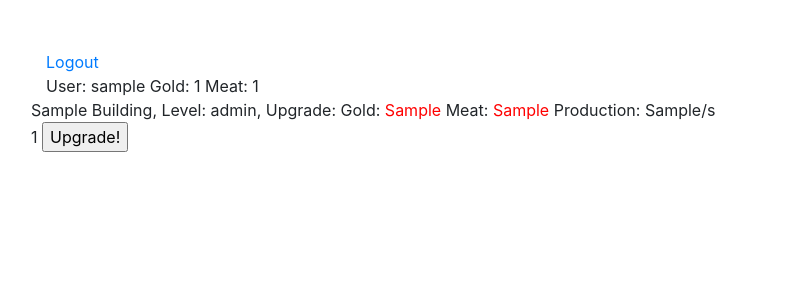
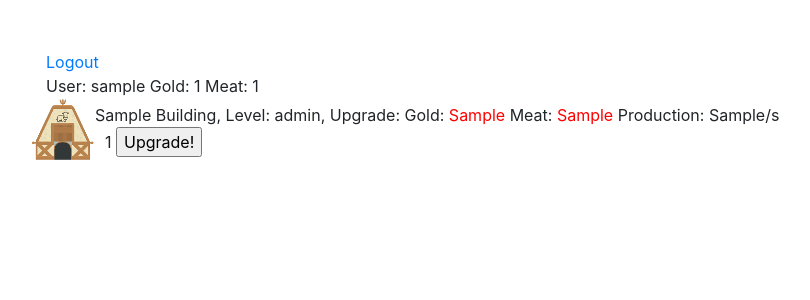
Before and after one commit to shubidubapp/Prusias, a Flask app: template src/templates/u.html.j2 in a window 1280 px wide. Shown: the top 300 px of the page, without its empty margins (39-849 px from the left). Run offline with Flask 2, Linux system fonts and the light colour scheme; a user stored in the database is signed in; tables that the repository leaves empty hold one stand-in row (values such as "Sample post"); the template is opened without the code that fills it: most values are stand-ins (such as "Sample title", 1, 10 or a date in 2020); some libraries are stand-ins or nearby versions.

Commit message:
Icons handled

```diff
--- a/src/templates/u.html.j2
+++ b/src/templates/u.html.j2
@@ -11,15 +11,15 @@
   <ul style="list-style-type : none; padding: 0; margin: 0;">
     {% for building, building_form in buildings %}
         <div class="row filter">
-              <li style="background: url("{{ url_for('static', filename='img/meatmine.png') }}")">{{ building.building_type | capitalize}} Building,
+              <li style="background: url('{{ url_for('static', filename='img/barnyard.png') }}') no-repeat left top; height: 108px; padding-left: 64px; padding-top:5px;">{{ building.building_type | capitalize}} Building,
                 Level: {{ building.level }},
                 Upgrade:
                 Gold: <span class='building_gold'>{{ building.upgrade_gold }}</span>
                 Meat: <span class='building_meat'>{{ building.upgrade_meat }}</span>
                 Production: <span class='production_{{ building.building_type }}'>{{ building.production_speed }}</span>/s
-                 <form method="post" action="{{url_for('upgrade_building')}}">
+                 <form style="padding-left: 10px;" method="post" action="{{url_for('upgrade_building')}}">
                    {{ building_form.id }}
-                   <input type="submit" value="Upgrade!">
+                   <input  type="submit" value="Upgrade!">
                  </form>
               </li>
       	</div>
```
Also changed, not shown: src/static/img/armytower.png (added), src/static/img/barnyard.png (added), src/static/img/goldmine.png (added), src/static/img/meatmine.png (added).
